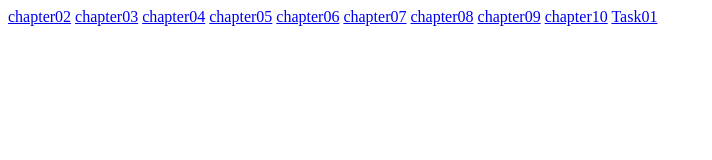
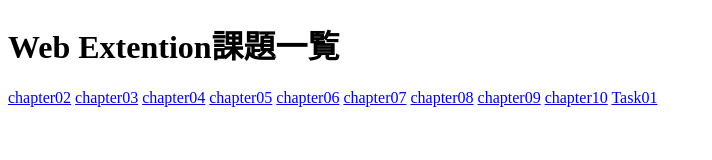
Before and after one commit to itc-n21020/webExtention, a plain HTML site: page index.html in a window 1280 px wide. Shown: the whole page, without its empty margins (0-712 px from the left). Drawn offline with Linux system fonts and the light colour scheme.

Commit message:
Web公開

```diff
--- a/index.html
+++ b/index.html
@@ -5,6 +5,7 @@
 <title>webページ公開</title>
 </head>
 <body>
+	<h1>Web Extention課題一覧</h1>
 <a href="chapter02">chapter02</a>
 <a href="chapter03">chapter03</a>
 <a href="chapter04">chapter04</a>
```
